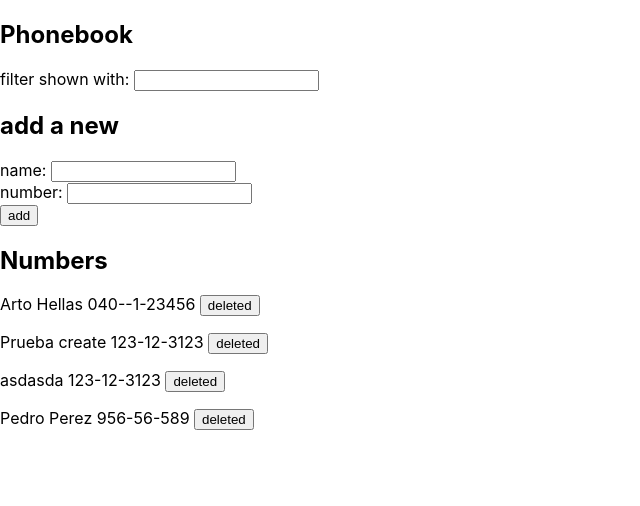
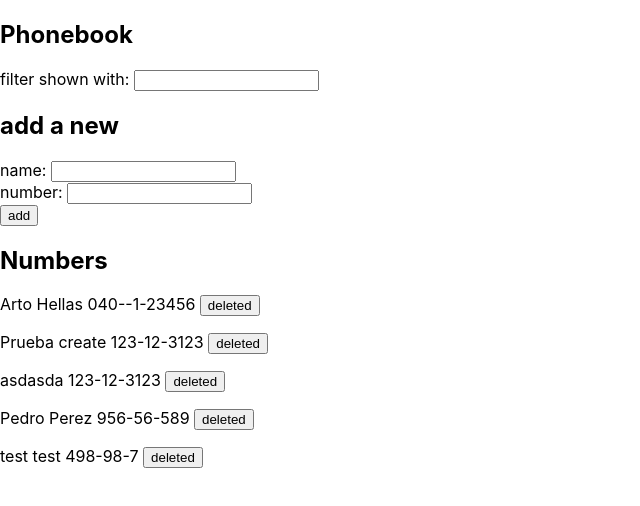
Before and after one commit to ablancoa/course-fullStack, a React (Create React App) app in the folder part2/telephone-guide/: page / in a window 1280 px wide. Shown: the top 506 px of the page, without its empty margins (0-640 px from the left). Built offline with nearby package versions, Linux system fonts and the light colour scheme; data requests are answered from the project's data file.

Commit message:
[ADD] 2.19 telephon-guide step11

```diff
--- a/part2/telephone-guide/db.json
+++ b/part2/telephone-guide/db.json
@@ -19,6 +19,11 @@
       "name": "Pedro Perez",
       "number": "95656589",
       "id": 6
+    },
+    {
+      "name": "test test",
+      "number": "498987",
+      "id": 7
     }
   ]
 }
--- a/part2/telephone-guide/src/App.js
+++ b/part2/telephone-guide/src/App.js
@@ -3,13 +3,15 @@ import phoneList from './services/phoneList'
 import Filter from './components/Filter';
 import PersonForm from './components/PersonForm';
 import Persons from './components/Persons';
+import Notification from './components/Notification';
 
 const App = () => {
   const [persons, setPersons] = useState()
   const [nameToShow, setNameToShow] = useState([])
+  const [notification, setNotification] = useState(null)
 
   const URL = 'http://localhost:3001/persons'
-  const {getContacts, deleteContact} = phoneList
+  const {getContacts, deleteContact, addContact, updateContact} = phoneList
 
   useEffect(() => {
     getContacts(URL)
@@ -17,17 +19,48 @@ const App = () => {
     .catch(error => console.log(error))
   },[])
 
+  const launchNotification = (action, name) => {
+    setNotification({action, name})
+    setTimeout(() => {
+      setNotification(null)
+    }, 3000)
+  }
+
   const handleFilter = (event) => {
     const filteredName = [...persons].filter(person =>(person.name).toLowerCase().includes((event.target.value).toLowerCase()))
     setNameToShow(filteredName);
   }
 
-  const handleDelete = (id) => {
+  const handleDelete = (person) => {
     if (window.confirm('Delete contact')){
-      phoneList.deleteContact(URL, id)
-      .then(setPersons(persons.filter(contact => contact.id !== id)))
+      deleteContact(URL, person.id)
+      .then(
+        () => {
+          setPersons(persons.filter(contact => contact.id !== person.id))
+          launchNotification('Delete', person.name)
+        }
+        )
       .catch(error => console.log(error))
     }
+  }
+
+  const addToPhonelist = (person) => {
+    addContact(URL, person)
+    .then(newPerson => {
+      setPersons(persons.concat(newPerson))
+      launchNotification('Added', person.name)
+    })
+    .catch(error => console.log(error))
+  }
+
+  const updatedContact = (user,newNumber) => {
+    const updatedUser = {...user, number: newNumber}
+    updateContact(URL, updatedUser.id, updatedUser)
+    .then(response => {
+      setPersons(persons.map(person => person.id !== user.id ? person : response))
+      launchNotification('Updated', user.name)
+    })
+    .catch(error => console.log(error))
   }
 
   const listToShow = nameToShow.length !== 0 ? nameToShow : persons
@@ -37,9 +70,10 @@ const App = () => {
       {persons &&
       <>
         <h2>Phonebook</h2>
+        {notification !== null && <Notification action={notification.action} name={notification.name}/>}
         <Filter handleFilter={handleFilter} />
         <h2>add a new</h2>
-        <PersonForm persons={persons} setPersons={setPersons} baseURL={URL}/>
+        <PersonForm persons={persons} updatedContact={updatedContact} addToPhonelist={addToPhonelist}/>
         <h2>Numbers</h2>
         <Persons listToShow={listToShow} baseURL={URL} handleDelete={handleDelete}/>
       </>}
--- /dev/null
+++ b/part2/telephone-guide/src/components/Notification.js
@@ -0,0 +1,9 @@
+import React from 'react'
+
+export default function Notification({action, name}) {
+  return (
+    <div className='notification'>
+      <h3>{action} {name}</h3>
+    </div>
+  )
+}
--- a/part2/telephone-guide/src/components/PersonForm.js
+++ b/part2/telephone-guide/src/components/PersonForm.js
@@ -1,23 +1,12 @@
 import React, {useState} from 'react';
 import phoneList from '../services/phoneList';
 
-export default function PersonForm({persons, setPersons, baseURL}) {
+export default function PersonForm({persons, updatedContact, addToPhonelist}) {
 
   const [ newName, setNewName ] = useState('')
   const [ newNumber, setNewNumber ] = useState('')
 
-  const addToPhonelist = (person) => {
-    phoneList.addContact(baseURL, person)
-    .then(newPerson => setPersons(persons.concat(newPerson)))
-    .catch(error => console.log(error))
-  }
 
-  const updateContact = (user,newNumber) => {
-    const updatedUser = {...user, number: newNumber}
-    phoneList.updateContact(baseURL, updatedUser.id, updatedUser)
-    .then(response => setPersons(persons.map(person => person.id !== user.id ? person : response)))
-    .catch(error => console.log(error))
-  }
 
   const handleAddContact = (event) => {
     event.preventDefault();
@@ -31,7 +20,7 @@ export default function PersonForm({persons, setPersons, baseURL}) {
 
     if(isAdded) {
       const user = persons.find((person) => person.name === newName)
-      updateContact(user, newNumber)
+      updatedContact(user, newNumber)
     }
     else{
       addToPhonelist(newPerson)
--- a/part2/telephone-guide/src/components/Persons.js
+++ b/part2/telephone-guide/src/components/Persons.js
@@ -5,7 +5,7 @@ export default function Persons({listToShow, handleDelete}) {
   return (
     <div>
       {listToShow.map((person) => (
-        <p key={person.name}>{person.name} {`${(person.number).toString().substring(0,3)}-${(person.number).toString().substring(3,5)}-${(person.number).toString().substring(5)}`} <button onClick={() => handleDelete(person.id)}>deleted</button> </p>
+        <p key={person.name}>{person.name} {`${(person.number).toString().substring(0,3)}-${(person.number).toString().substring(3,5)}-${(person.number).toString().substring(5)}`} <button onClick={() => handleDelete(person)}>deleted</button> </p>
       ))}
     </div>
   )
--- a/part2/telephone-guide/src/index.css
+++ b/part2/telephone-guide/src/index.css
@@ -11,3 +11,9 @@ code {
   font-family: source-code-pro, Menlo, Monaco, Consolas, 'Courier New',
     monospace;
 }
+
+.notification {
+  color: red;
+  border: 2px solid red;
+  background-color: lightcoral;
+}
```
